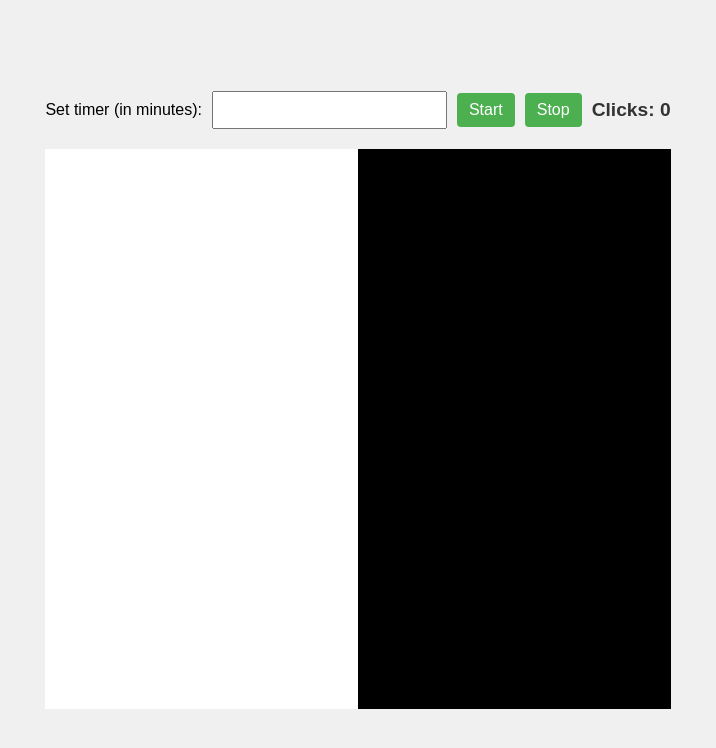
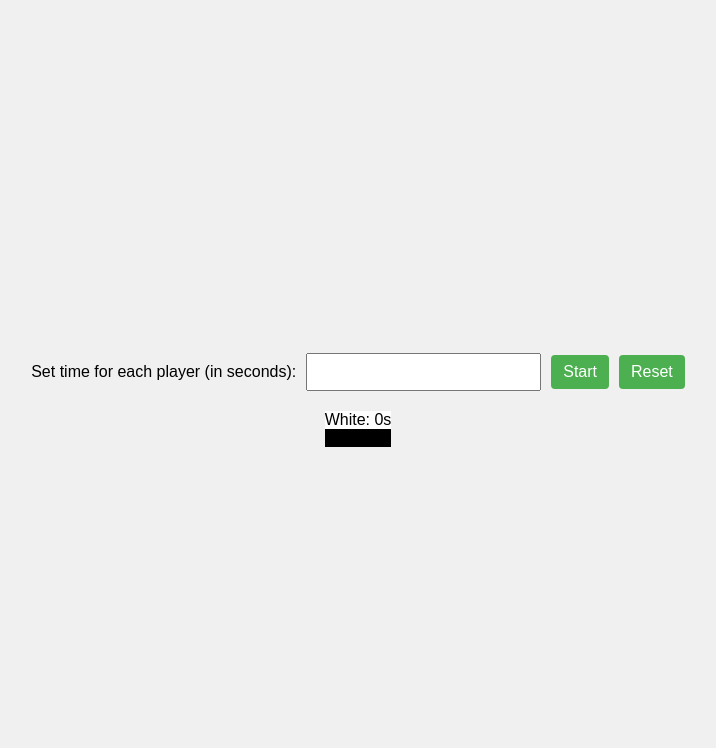
Before and after one commit to anshukumar2932/chess-timer, a plain HTML site: page index.html in a window 1280 px wide. Shown: the whole page, without its empty margins (282-998 px from the left). Drawn offline with Linux system fonts and the light colour scheme.

Commit message:
Update index.html

```diff
--- a/index.html
+++ b/index.html
@@ -3,20 +3,19 @@
 <head>
     <meta charset="UTF-8">
     <meta name="viewport" content="width=device-width, initial-scale=1.0">
-    <title>Color Click Timer Game</title>
+    <title>Chess Timer Game</title>
     <link rel="stylesheet" href="styles.css">
 </head>
 <body>
     <div id="controls">
-        <label for="timeInput">Set timer (in minutes):</label>
+        <label for="timeInput">Set time for each player (in seconds):</label>
         <input type="number" id="timeInput" min="1">
         <button id="startButton">Start</button>
-        <button id="stopButton">Stop</button>
-        <div id="counterDisplay">Clicks: 0</div>
+        <button id="resetButton">Reset</button>
     </div>
-    <div id="container">
-        <div id="white" class="half"></div>
-        <div id="black" class="half"></div>
+    <div id="timerContainer">
+        <div id="white" class="playerTimer active">White: <span id="whiteTime">0s</span></div>
+        <div id="black" class="playerTimer">Black: <span id="blackTime">0s</span></div>
     </div>
     <script src="script.js"></script>
 </body>
```
